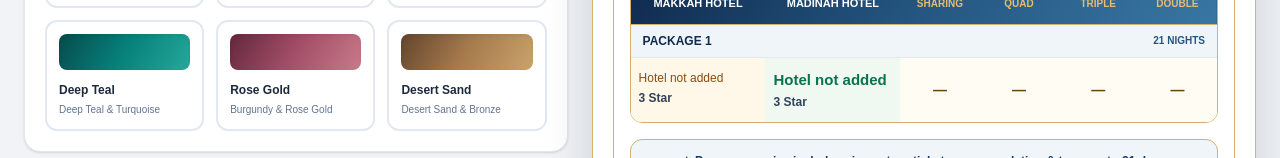
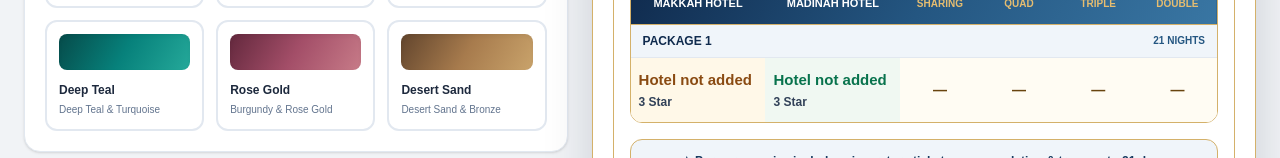
Before and after one commit to haramjunoon7-del/umrah-poster-generator, a Next.js app: page / in a window 1280 px wide. Shown: the part 794-952 px from the top of the page. Built offline with nearby package versions, Linux system fonts and the light colour scheme.

Commit message:
CHANGES DONE

```diff
--- a/app/page.tsx
+++ b/app/page.tsx
@@ -1623,7 +1623,7 @@ export default function Home() {
                               style={{ background: "#FFF8E8" }}
                             >
                               <p
-                                className="break-words text-[10px] font-medium leading-snug sm:text-[12px] tracking-normal"
+                                className="break-words text-[12px] font-black leading-snug sm:text-[15px]"
                                 style={{ color: "#8A4B12" }}
                               >
                                 {pkg.makkahHotel || "Hotel not added"}
```
